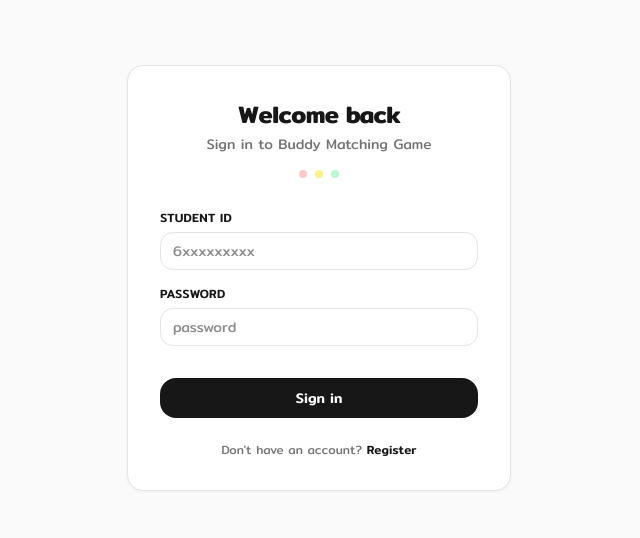
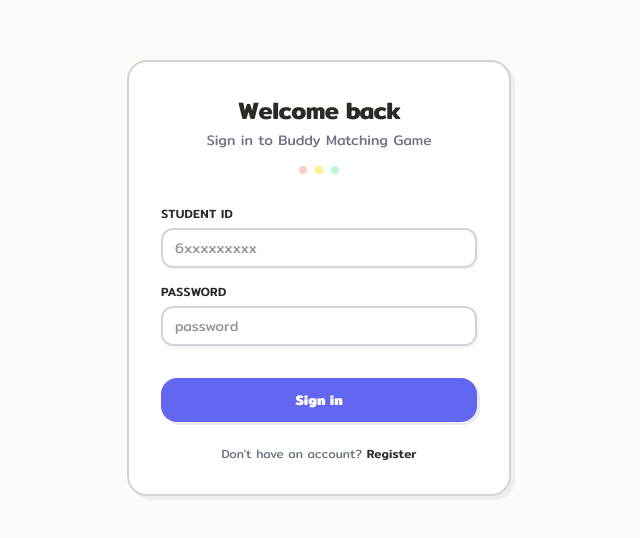
Before and after one commit to santa-nathawat/budy-3kana, a Next.js app: page /login in a window 1280 px wide. Shown: the part 122-660 px from the top of the page, without its empty margins (321-961 px from the left). Built offline with nearby package versions, Linux system fonts and the light colour scheme; no server answers.

Commit message:
edit bug in regis page, and chage color of overall page

```diff
--- a/src/app/globals.css
+++ b/src/app/globals.css
@@ -57,25 +57,25 @@
 }
 
 :root {
-  --background: #fafafa;
-  --foreground: #171717;
+  --background: #fdfbf7;
+  --foreground: #2d2a26;
   --card: #ffffff;
-  --card-foreground: #171717;
+  --card-foreground: #2d2a26;
   --popover: #ffffff;
-  --popover-foreground: #171717;
-  --primary: #171717;
+  --popover-foreground: #2d2a26;
+  --primary: #6366f1;
   --primary-foreground: #ffffff;
-  --secondary: #f5f5f5;
-  --secondary-foreground: #171717;
-  --muted: #f5f5f5;
-  --muted-foreground: #737373;
-  --accent: #f5f5f5;
-  --accent-foreground: #171717;
+  --secondary: #f3f4f6;
+  --secondary-foreground: #4b5563;
+  --muted: #f3f4f6;
+  --muted-foreground: #6b7280;
+  --accent: #eef2ff;
+  --accent-foreground: #4f46e5;
   --destructive: #ef4444;
-  --border: #e5e5e5;
-  --input: #e5e5e5;
-  --ring: #a3a3a3;
-  --radius: 1rem;
+  --border: #d1d5db; /* slightly darker for thicker borders */
+  --input: #d1d5db;
+  --ring: #8b5cf6; /* purple for focus states */
+  --radius: 1.25rem; /* more bubbly */
 }
 
 @layer base {
@@ -97,26 +97,36 @@
    ================================ */
 
 .minimal-card {
-  border: 1px solid var(--border);
+  border: 2px solid var(--border);
   border-radius: var(--radius);
   background: var(--card);
-  box-shadow: 0 1px 3px rgba(0,0,0,0.05);
-  transition: box-shadow 0.2s ease, border-color 0.2s ease;
+  box-shadow: 4px 4px 0px rgba(0, 0, 0, 0.05); /* Solid shadow */
+  transition: transform 0.2s cubic-bezier(0.34, 1.56, 0.64, 1), box-shadow 0.2s ease, border-color 0.2s ease;
+}
+
+.minimal-card:hover {
+  transform: translate(-2px, -2px);
+  box-shadow: 6px 6px 0px rgba(99, 102, 241, 0.15); /* Playful colored shadow */
+  border-color: var(--ring);
 }
 
 .minimal-btn {
-  border-radius: var(--radius);
-  font-weight: 500;
-  transition: all 0.2s ease;
+  border-radius: calc(var(--radius) * 0.8);
+  border: 2px solid transparent; /* Keeps sizing consistent if we add borders */
+  font-weight: 700;
+  box-shadow: 3px 3px 0px rgba(0, 0, 0, 0.08); /* Physical button feel */
+  transition: transform 0.1s cubic-bezier(0.34, 1.56, 0.64, 1), box-shadow 0.1s ease;
   cursor: pointer;
 }
 
 .minimal-btn:hover {
-  opacity: 0.9;
+  transform: translate(-2px, -2px);
+  box-shadow: 5px 5px 0px rgba(0, 0, 0, 0.12);
 }
 
 .minimal-btn:active {
-  transform: translateY(1px);
+  transform: translate(2px, 2px);
+  box-shadow: 0px 0px 0px rgba(0, 0, 0, 0); /* Presses into the page */
 }
 
 /* Custom scrollbar */
@@ -133,10 +143,22 @@
   border-radius: 4px;
 }
 
-/* Input focus states */
+/* Input styles - bouncy and chunky */
+input[type="text"],
+input[type="password"],
+select,
+textarea {
+  border: 2px solid var(--border) !important;
+  border-radius: calc(var(--radius) * 0.6) !important;
+  box-shadow: 2px 2px 0px rgba(0,0,0,0.03);
+  transition: all 0.2s ease;
+}
+
 input:focus,
 select:focus,
 textarea:focus {
-  outline: 2px solid var(--ring);
-  outline-offset: -1px;
+  transform: translate(-2px, -2px);
+  box-shadow: 4px 4px 0px rgba(99, 102, 241, 0.2) !important;
+  border-color: var(--ring) !important;
+  outline: none !important;
 }
--- a/src/app/register/RegisterForm.tsx
+++ b/src/app/register/RegisterForm.tsx
@@ -189,9 +189,10 @@ export default function RegisterForm() {
                 <select
                   name="department"
                   required
+                  defaultValue=""
                   className="w-full border border-input rounded-md px-3 py-2 text-sm focus:border-ring transition-colors bg-white text-foreground"
                 >
-                  <option value="" disabled selected hidden>Select Department</option>
+                  <option value="" disabled hidden>Select Department</option>
                   <option value="ประธานโครงการ">ประธานโครงการ</option>
                   <option value="เลขานุการ">เลขานุการ</option>
                   <option value="ที่ปรึกษาโครงการ">ที่ปรึกษาโครงการ</option>
--- a/src/components/GameInterface.tsx
+++ b/src/components/GameInterface.tsx
@@ -166,9 +166,9 @@ export default function GameInterface({
         >
           <button
             onClick={() => setShowBudder(!showBudder)}
-            className="minimal-btn bg-white border border-input text-foreground px-6 py-2.5 text-sm font-medium hover:bg-gray-50 flex items-center justify-center gap-2"
+            className="minimal-btn bg-primary text-primary-foreground px-6 py-2.5 text-sm font-medium hover:opacity-90 flex items-center justify-center gap-2 shadow-sm transition-all"
           >
-            {showBudder ? "Return to Buddy" : "View Budder (Who drew me?)"}
+            {showBudder ? "← Return to Buddy" : "View Budder (Who drew me?) →"}
           </button>
         </motion.div>
       )}
@@ -186,12 +186,15 @@ export default function GameInterface({
           >
             <motion.button
               onClick={handleFindBuddy}
-              whileHover={{ scale: 1.02 }}
-              whileTap={{ scale: 0.98 }}
-              className="minimal-btn text-white text-lg px-8 py-4 font-medium shadow-sm"
-              style={{ backgroundColor: facultyConfig.color }}
+              whileHover={{ scale: 1.05, boxShadow: "0 10px 25px -5px rgba(0, 0, 0, 0.1), 0 8px 10px -6px rgba(0, 0, 0, 0.1)" }}
+              whileTap={{ scale: 0.95 }}
+              className="minimal-btn text-lg px-10 py-5 font-bold shadow-md transition-all duration-300 relative overflow-hidden group"
+              style={{ backgroundColor: facultyConfig.color, color: facultyConfig.textColor }}
             >
-              Find My Buddy
+              <span className="relative z-10 flex items-center gap-2">
+                Find My Buddy ✨
+              </span>
+              <div className="absolute inset-0 bg-white/20 translate-y-full group-hover:translate-y-0 transition-transform duration-300" />
             </motion.button>
             <p className="text-xs text-muted-foreground mt-4 font-medium">
               Click to match cross-faculty!
```
